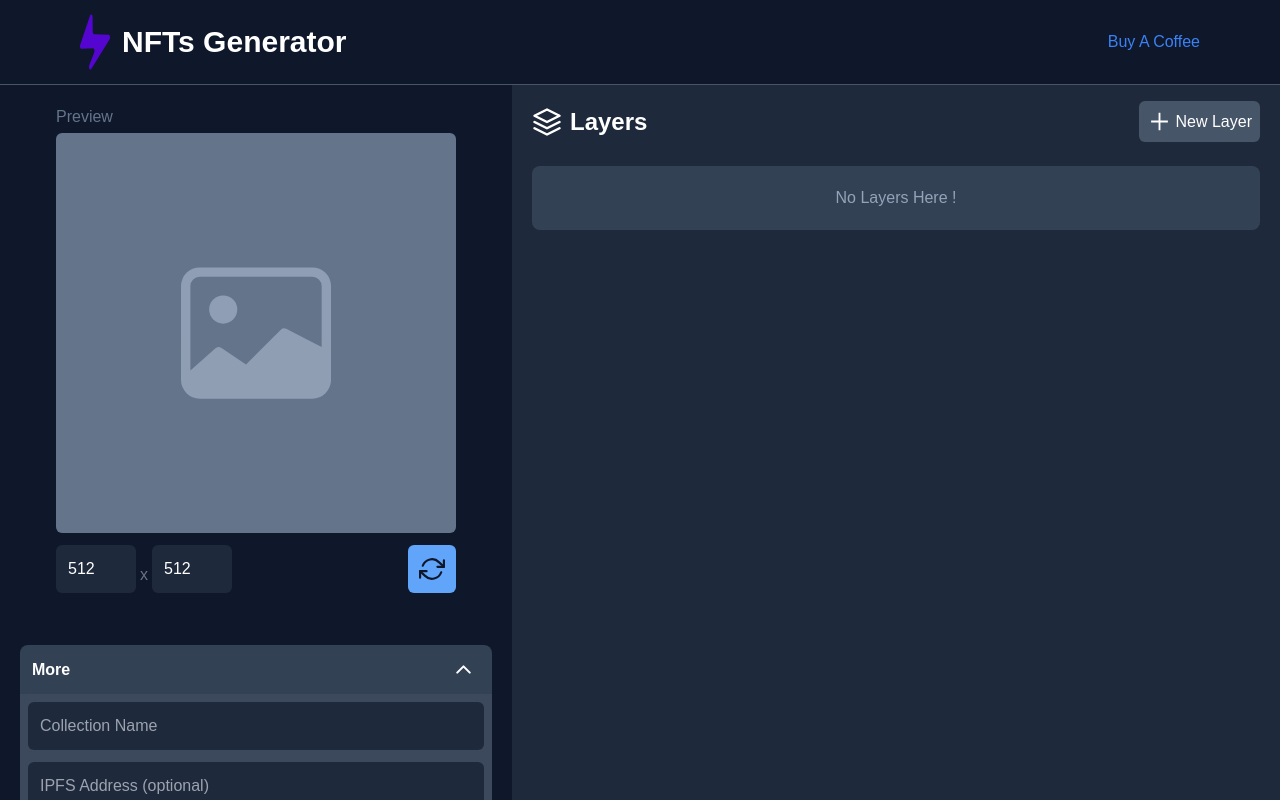
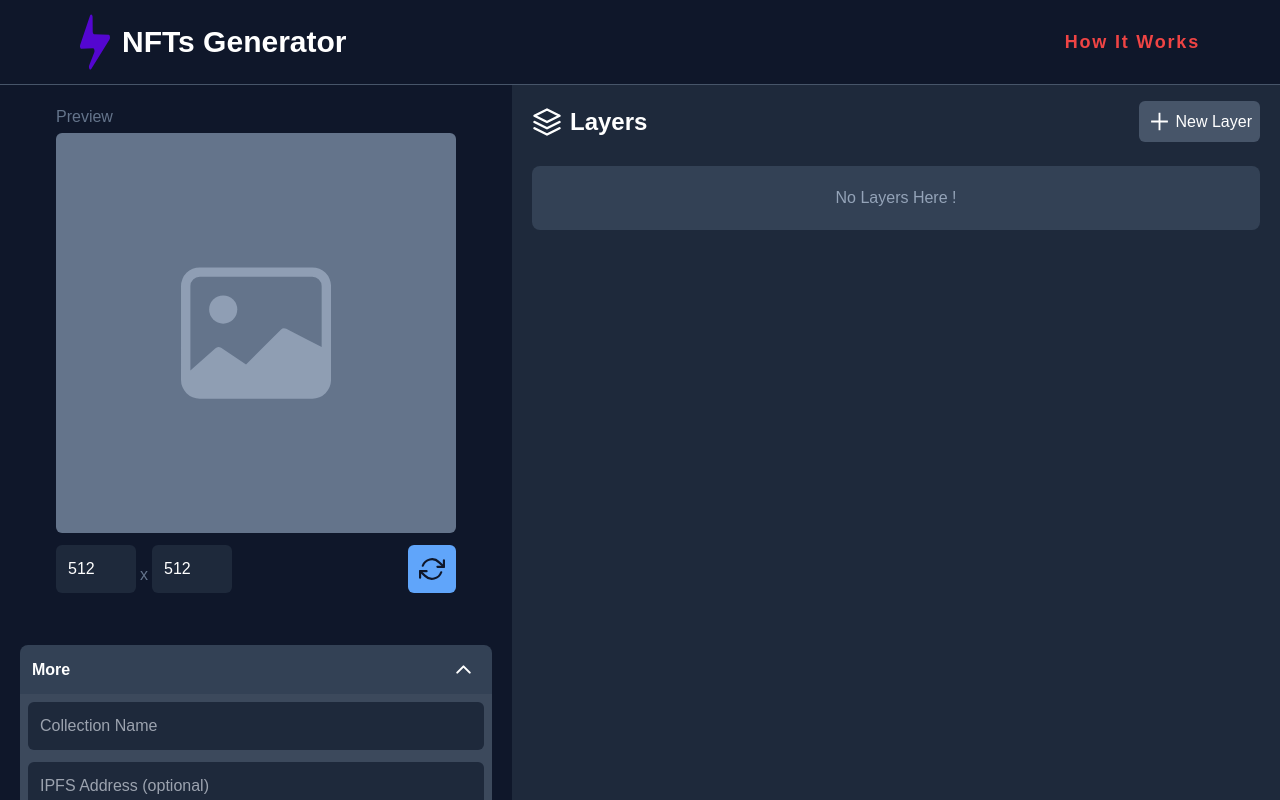
Before and after one commit to soufian200/random-nfts, a Next.js app: page / in a window 1280 px wide. Built offline with nearby package versions, Linux system fonts and the light colour scheme; no server answers.

Commit message:
add youtube url

```diff
--- a/components/Navbar.tsx
+++ b/components/Navbar.tsx
@@ -4,7 +4,7 @@ const Navbar = () => {
     return <nav className='bg-slate-900 border-b border-slate-600 py-3 px-20 flex items-center justify-between w-full'>
         <Logo />
         <div className=''>
-            <a href="#" className='text-blue-500 hover:text-blue-600'>Buy A Coffee</a>
+            <a href={process.env.NEXT_PUBLIC_YOUTUBE_URL} target="_blank" rel="noreferrer" className='text-red-500 font-bold tracking-widest text-lg hover:text-red-600'> How It Works </a>
         </div>
     </nav>
 }
```
